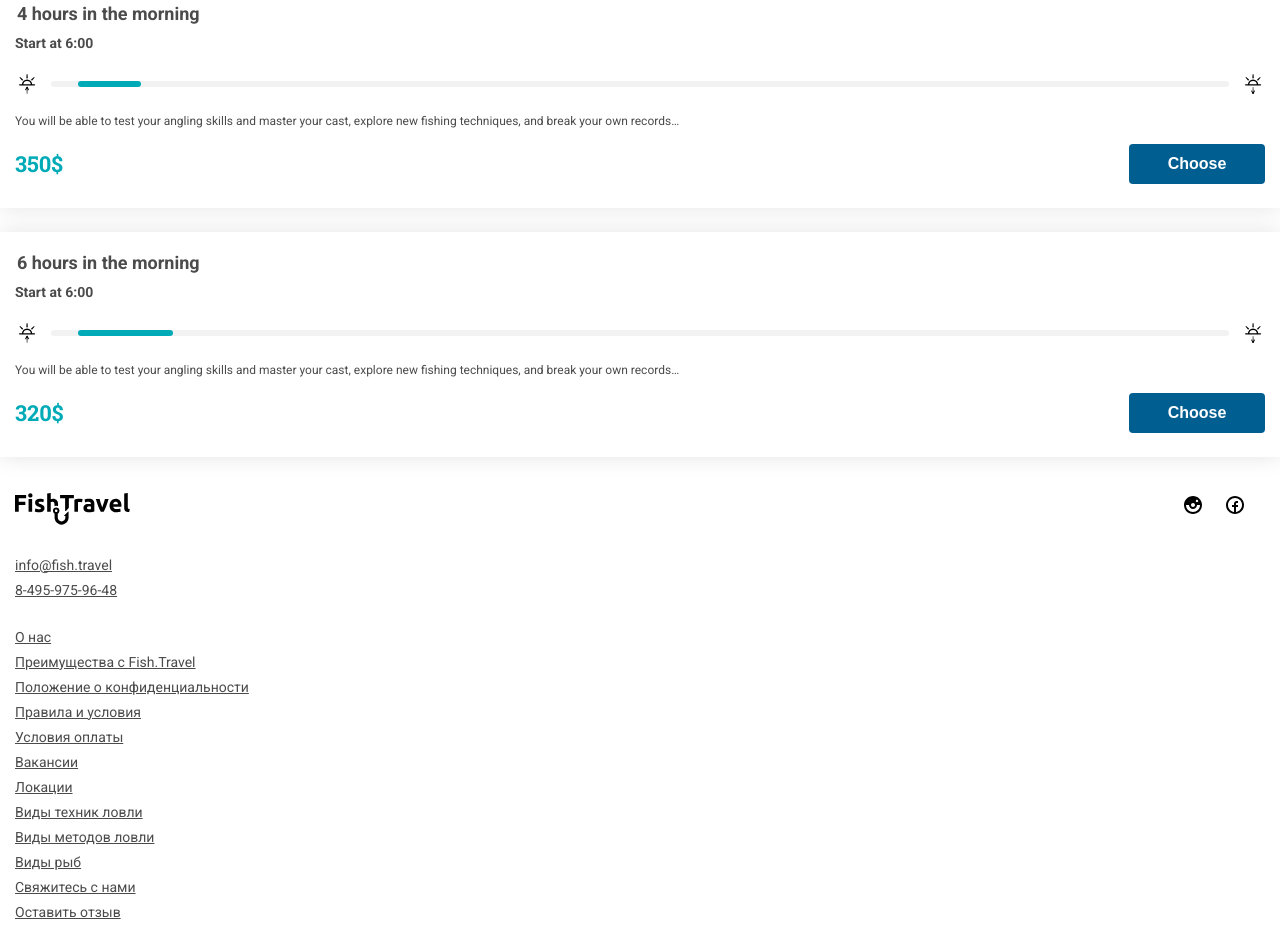
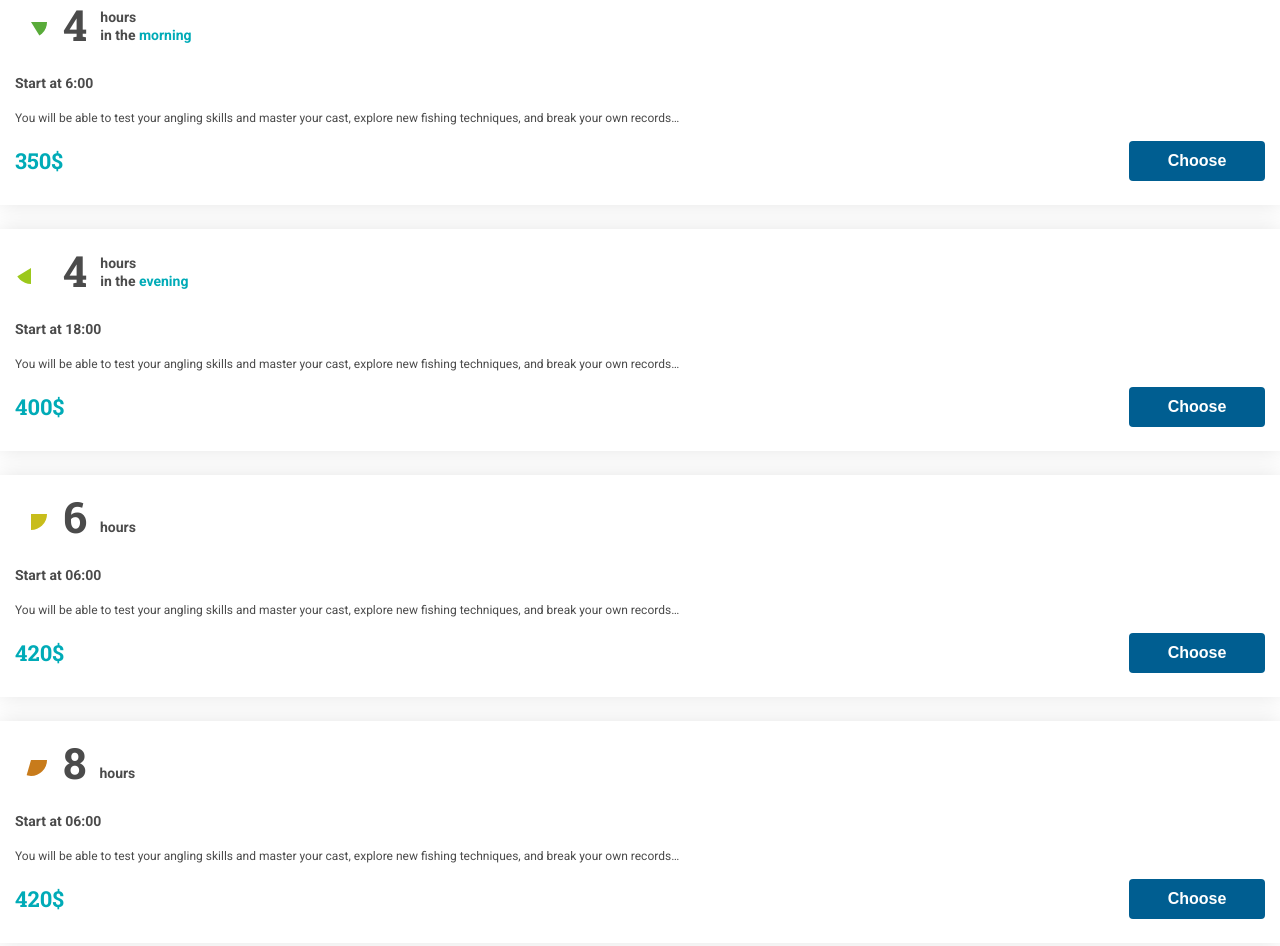
Before and after one commit to tatia-kom/Fish.Travel, a website: page step4.html in a window 1280 px wide. Shown: the part 259-1205 px from the top of the page. Drawn offline with Linux system fonts and the light colour scheme.

Commit message:
feat: new design of card's head on Step 4 page

```diff
--- a/scss/components/cards/_card.scss
+++ b/scss/components/cards/_card.scss
@@ -18,12 +18,42 @@
     margin: 0 $side-padding;
   }
 
+  &__head {
+    display: flex;
+    margin: 0 $side-padding;
+  }
+
+  &__icon {
+    align-self: center;
+  }
+
+  &__head-num {
+    margin-left: em(16,43);
+    font-size: em(43);
+    line-height: 1.0;
+    font-weight: $bold;
+    font-family: $top-title-font;
+  }
+
+  &__head-text {
+    font-size: em(14);
+    font-weight: $bold;
+    margin-left: em(13,14);
+    line-height: 1.29;
+    align-self: flex-end;
+    margin-bottom: em(2,14);
+  }
+
+  &__head-aqua {
+    color: $aqua;
+  }
+
   &__subtitle {
     font-size: em(14);
     font-weight: $bold;
     color: $main-grey;
     line-height: 1.43;
-    margin: em(9,14) em(15,14) 0;
+    margin: em(27,14) em(15,14) 0;
   }
 
   &__award {
@@ -277,7 +307,7 @@
 
 
 
-  &__sun {
+  /*&__sun {
     position: relative;
     height: em(24);
     margin: em(19) $side-padding em(11);
@@ -334,5 +364,5 @@
     &--time_6 {
       width: em(95);
     }
-  }
+  }*/
 }
--- a/scss/style.scss
+++ b/scss/style.scss
@@ -23,21 +23,21 @@
 //page top
 @import "components/top/top";
 //advantages
-@import "components/advantages/advantages";
+@import "pages/index/advantages/advantages";
 //how it works
-@import "components/how/how";
+@import "pages/index/how/how";
 //options
 @import "components/options/options";
 //about
-@import "components/about/about";
+@import "pages/index/about/about";
 //contain
-@import "components/contain/contain";
+@import "pages/index/contain/contain";
 //popular
-@import "components/popular/popular";
+@import "pages/index/popular/popular";
 //reviews
-@import "components/reviews/reviews";
+@import "pages/index/reviews/reviews";
 //faq
-@import "components/faq/faq";
+@import "pages/index/faq/faq";
 //cards
 @import "components/cards/cards";
 @import "components/cards/card";
--- a/step4.html
+++ b/step4.html
@@ -44,7 +44,11 @@
 
     <section class="cards">
         <div class="card">
-            <div class="card__title">4 hours in the morning</div>
+            <div class="card__head">
+                <div class="card__icon"><img src="img/time-icon-morning.svg" alt=""></div>
+                <span class="card__head-num">4</span>
+                <div class="card__head-text">hours<br>in the <span class="card__head-aqua">morning</span></div>
+            </div>
             <div class="card__subtitle">Start at 6:00</div>
             <div class="card__sun">
                 <div class="card__sun-line">
@@ -60,8 +64,12 @@
             </div>
         </div>
         <div class="card">
-            <div class="card__title">6 hours in the morning</div>
-            <div class="card__subtitle">Start at 6:00</div>
+            <div class="card__head">
+                <div class="card__icon"><img src="img/time-icon-evening.svg" alt=""></div>
+                <span class="card__head-num">4</span>
+                <div class="card__head-text">hours<br>in the <span class="card__head-aqua">evening</span></div>
+            </div>
+            <div class="card__subtitle">Start at 18:00</div>
             <div class="card__sun">
                 <div class="card__sun-line">
                     <span class="card__sun-duration card__sun-duration--start_6 card__sun-duration--time_6"></span>
@@ -71,7 +79,47 @@
                 <p class="card__text">You will be able to test your angling skills and master your cast, explore new fishing techniques, and break your own records…</p>
             </div>
             <div class="card__bottom card__bottom--small_top">
-                <p class="card__price"><span class="card__amount card__amount--no_left">320$</span></p>
+                <p class="card__price"><span class="card__amount card__amount--no_left">400$</span></p>
+                <button class="card__button">Choose</button>
+            </div>
+        </div>
+        <div class="card">
+            <div class="card__head">
+                <div class="card__icon"><img src="img/time-icon-6.svg" alt=""></div>
+                <span class="card__head-num">6</span>
+                <div class="card__head-text">hours</div>
+            </div>
+            <div class="card__subtitle">Start at 06:00</div>
+            <div class="card__sun">
+                <div class="card__sun-line">
+                    <span class="card__sun-duration card__sun-duration--start_6 card__sun-duration--time_6"></span>
+                </div>
+            </div>
+            <div class="card__description">
+                <p class="card__text">You will be able to test your angling skills and master your cast, explore new fishing techniques, and break your own records…</p>
+            </div>
+            <div class="card__bottom card__bottom--small_top">
+                <p class="card__price"><span class="card__amount card__amount--no_left">420$</span></p>
+                <button class="card__button">Choose</button>
+            </div>
+        </div>
+        <div class="card">
+            <div class="card__head">
+                <div class="card__icon"><img src="img/time-icon-8.svg" alt=""></div>
+                <span class="card__head-num">8</span>
+                <div class="card__head-text">hours</div>
+            </div>
+            <div class="card__subtitle">Start at 06:00</div>
+            <div class="card__sun">
+                <div class="card__sun-line">
+                    <span class="card__sun-duration card__sun-duration--start_6 card__sun-duration--time_6"></span>
+                </div>
+            </div>
+            <div class="card__description">
+                <p class="card__text">You will be able to test your angling skills and master your cast, explore new fishing techniques, and break your own records…</p>
+            </div>
+            <div class="card__bottom card__bottom--small_top">
+                <p class="card__price"><span class="card__amount card__amount--no_left">420$</span></p>
                 <button class="card__button">Choose</button>
             </div>
         </div>
```
Also changed, not shown: css/style.min.css, img/time-icon-6.svg (added), img/time-icon-8.svg (added), img/time-icon-evening.svg (added), img/time-icon-morning.svg (added), scss/pages/index/about/_about.scss (renamed from scss/components/about/_about.scss), scss/pages/index/advantages/_advantages.scss (renamed from scss/components/advantages/_advantages.scss), scss/pages/index/contain/_contain.scss (renamed from scss/components/contain/_contain.scss), scss/pages/index/faq/_faq.scss (renamed from scss/components/faq/_faq.scss), scss/pages/index/how/_how.scss (renamed from scss/components/how/_how.scss), scss/pages/index/popular/_popular.scss (renamed from scss/components/popular/_popular.scss), scss/pages/index/reviews/_reviews.scss (renamed from scss/components/reviews/_reviews.scss).
